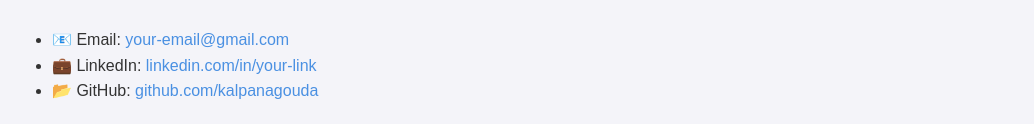
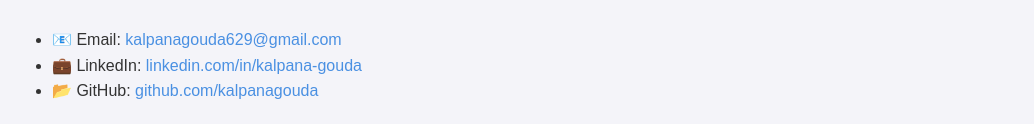
Before and after one commit to KalpanaGouda6/Portfolio, a plain HTML site: page Index.html in a window 1280 px wide. Shown: the part 1771-1895 px from the top of the page, without its empty margins (0-1034 px from the left). Drawn offline with nearby package versions, Linux system fonts and the light colour scheme.

Commit message:
Update Index.html

```diff
--- a/Index.html
+++ b/Index.html
@@ -75,9 +75,9 @@
 <section class="section" id="contact">
   <h2 class="section-title">Contact</h2>
   <ul>
-    <li>📧 Email: <a href="mailto:kalpanagouda629@gmail.com">your-email@gmail.com</a></li>
+    <li>📧 Email: <a href="mailto:kalpanagouda629@gmail.com">kalpanagouda629@gmail.com</a></li>
     <li>💼 LinkedIn: <a href="linkedin.com/in/kalpana-gouda
-">linkedin.com/in/your-link</a></li>
+">linkedin.com/in/kalpana-gouda</a></li>
     <li>📂 GitHub: <a href="https://github.com/kalpanagouda">github.com/kalpanagouda</a></li>
   </ul>
 </section>
```
